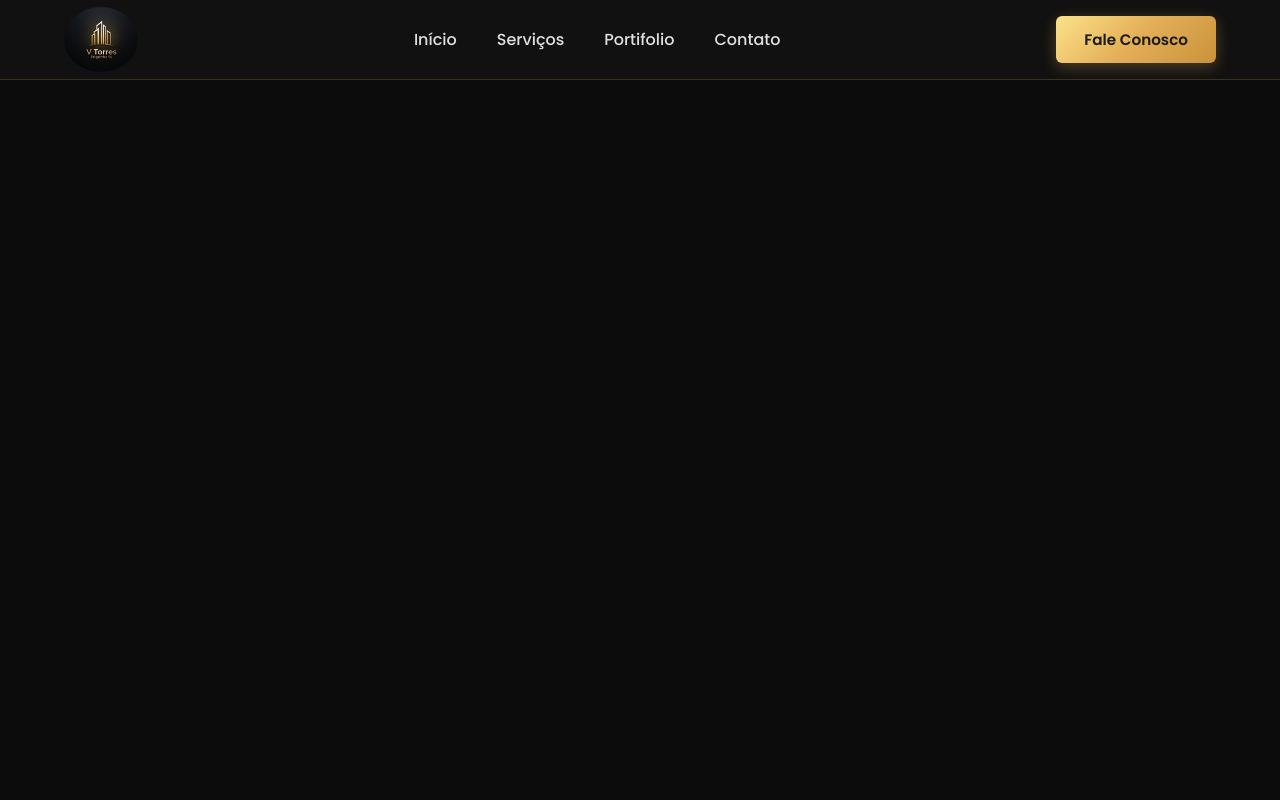
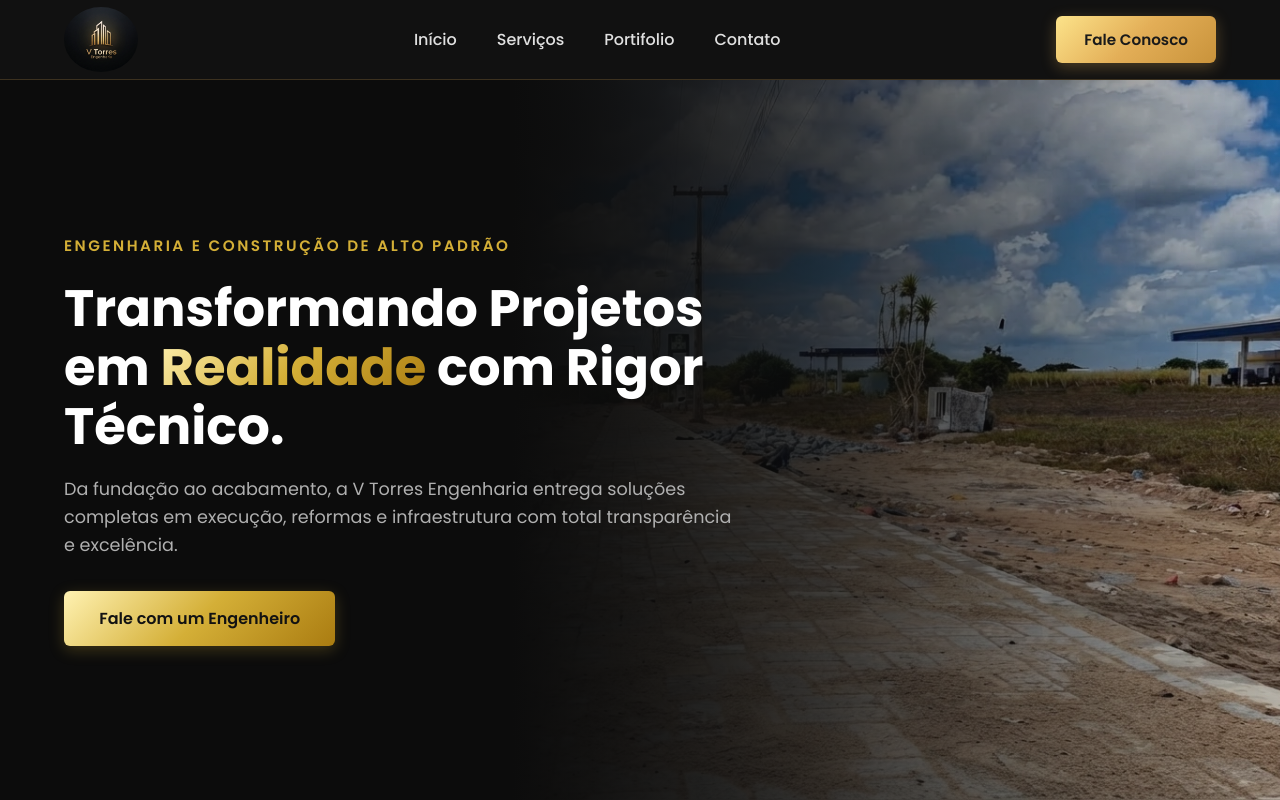
Before and after one commit to Israel-ops-cmd/landing-page-vtorres, a React (Vite) app: page / in a window 1280 px wide. Built offline with nearby package versions, Linux system fonts and the light colour scheme.

Commit message:
refactor(hero): update gold gradient and typography colors for a more modern luxury aesthetic

```diff
--- a/src/App.tsx
+++ b/src/App.tsx
@@ -1,11 +1,13 @@
 import { GlobalStyle } from "./styles/globalStyle"
 import { Header } from "./components/header"
+import { Hero } from "./components/hero"
 
 function App() {
   return (
     <>
     <GlobalStyle />
     <Header />
+    <Hero />
     </>
   )
 }
--- /dev/null
+++ b/src/components/hero/index.tsx
@@ -0,0 +1,20 @@
+import * as S from "./style"
+
+export function Hero() {
+    return (
+        <S.HeroContainer>
+            <S.HeroContent>
+                <S.Subtitle>Engenharia e Construção de Alto Padrão</S.Subtitle>
+                <S.Title>
+                    Transformando Projetos em <span>Realidade</span> com Rigor Técnico.
+                </S.Title>
+                <S.Description>
+                    Da fundação ao acabamento, a V Torres Engenharia entrega soluções completas em execução, reformas e infraestrutura com total transparência e excelência.
+                </S.Description>
+                <S.CtaButton href="https://wa.me/" target="_blank" rel="noopener noreferrer">
+                    Fale com um Engenheiro
+                </S.CtaButton>
+            </S.HeroContent>
+        </S.HeroContainer>
+    )
+}
--- /dev/null
+++ b/src/components/hero/style.ts
@@ -0,0 +1,83 @@
+import styled from "styled-components"
+import heroBg from "../../assets/hero.webp"
+
+export const HeroContainer = styled.section`
+  margin-top: 80px;
+  height: calc(100vh - 80px);
+  width: 100%;
+  position: relative;
+  display: flex;
+  align-items: center;
+  padding: 0 4rem;
+  box-sizing: border-box;
+  overflow: hidden;
+
+  background-image:
+    linear-gradient(90deg, #0c0c0c 40%, rgba(12, 12, 12, 0.75) 65%, rgba(12, 12, 12, 0.2) 100%),
+    url(${heroBg});
+
+  background-size: cover;
+  background-position: center;
+`
+
+export const HeroContent = styled.div`
+  max-width: 680px;
+  display: flex;
+  flex-direction: column;
+  gap: 1.2rem;
+  z-index: 2;
+`
+
+export const Subtitle = styled.span`
+  /* Dourado limpo e sofisticado no subtítulo */
+  color: #d4af37;
+  font-size: 0.95rem;
+  font-weight: 600;
+  text-transform: uppercase;
+  letter-spacing: 2.5px;
+  margin-bottom: 0.2rem;
+`
+
+export const Title = styled.h1`
+  color: #ffffff;
+  font-size: 3.2rem;
+  font-weight: 700;
+  line-height: 1.15;
+
+  span {
+    /* Gradiente dourado moderno, brilhante e sem o tom alaranjado */
+    background: linear-gradient(135deg, #fff2b2 0%, #d4af37 50%, #aa7c11 100%);
+    -webkit-background-clip: text;
+    -webkit-text-fill-color: transparent;
+  }
+`
+
+export const Description = styled.p`
+  color: #b0b0b0;
+  font-size: 1.1rem;
+  line-height: 1.6;
+  margin-bottom: 0.8rem;
+`
+
+export const CtaButton = styled.a`
+  display: inline-flex;
+  align-items: center;
+  justify-content: center;
+  /* Botão com o mesmo padrão de dourado nobre */
+  background: linear-gradient(135deg, #fff2b2 0%, #d4af37 50%, #aa7c11 100%);
+  color: #121212;
+  padding: 0.95rem 2.2rem;
+  border-radius: 6px;
+  font-weight: 600;
+  font-size: 1rem;
+  text-decoration: none;
+  width: fit-content;
+  transition: all 0.3s ease-in-out;
+  box-shadow: 0 4px 15px rgba(212, 175, 55, 0.25);
+
+  &:hover {
+    filter: brightness(1.15);
+    transform: translateY(-2px);
+    box-shadow: 0 6px 20px rgba(212, 175, 55, 0.4);
+  }
+`
```
Also changed, not shown: src/assets/hero.webp (added).
